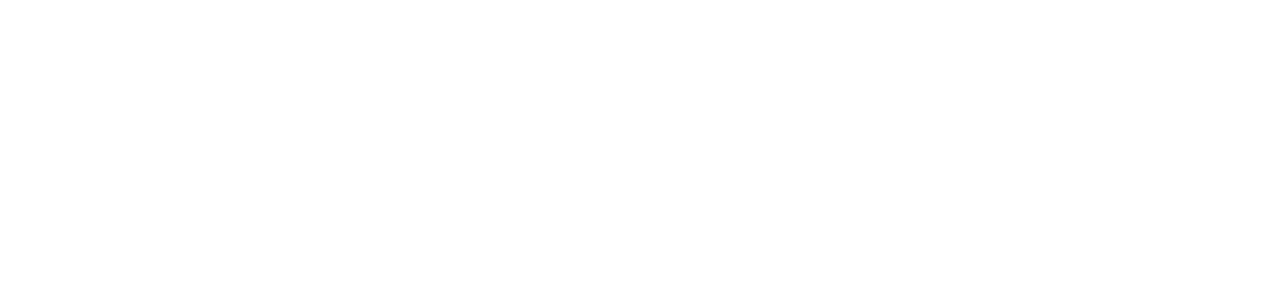
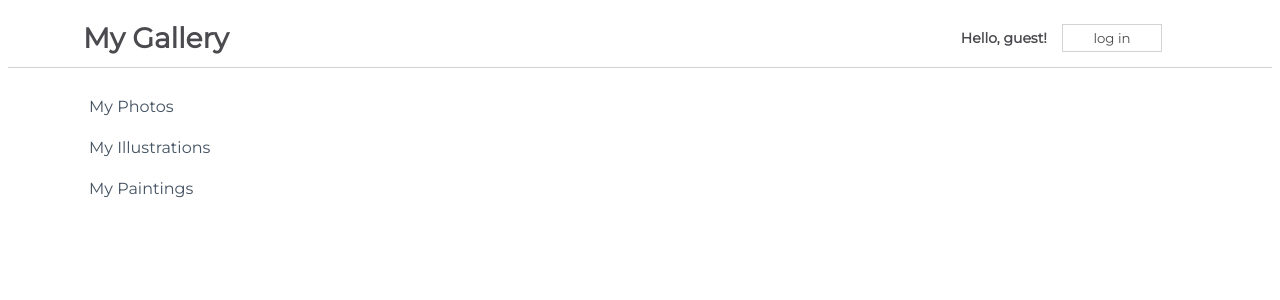
Before and after one commit to CleanOak/React-Challenge, a React (Create React App) app in the folder my-app/: page / in a window 1280 px wide. Shown: the top 300 px of the page. Built offline with nearby package versions, Linux system fonts and the light colour scheme.

Commit message:
add navbar component

```diff
--- a/my-app/src/App.js
+++ b/my-app/src/App.js
@@ -1,9 +1,15 @@
 import css from './App.module.css';
+import Sidebar from './components/Sidebar';
+import NavBarSimple from './components/NavBarSimple';
+import StatefulGreeting from './components/StatefulGreeting';
 
 function App() {
   return (
     <div className={css.App}>
-      {/* Add your components here */}
+      <Sidebar/>
+      <NavBarSimple/>
+
+      {/* <StatefulGreeting/> */}
     </div>
   );
 }
--- /dev/null
+++ b/my-app/src/components/NavBarSimple.js
@@ -0,0 +1,56 @@
+import css from './css/NavBarSimple.module.css'
+import React, { Component } from "react";
+
+class NavBarSimple extends Component {
+    constructor(){
+        super();
+        this.state = {
+            message: "Hello, guest!",
+            buttonText: "log in",
+        }
+    }
+
+    handleClick() {
+        this.setState((prevState, prevProps) =>{
+
+            console.log('Previous State:', prevState)
+            console.log('Previous Props', prevProps)
+            return {
+                message: prevState.message === "Hello, guest!" ? "Welcome back, User!" : "Hello, guest!",
+                buttonText: prevState.buttonText === "log in" ? "log out" : "log in"
+            }
+
+        }
+    );
+
+    }
+
+    render() {
+
+        return <div className={css.NavBar}>
+            <h1>My Gallery</h1>
+
+            <div>
+                <span>{this.state.message}</span>
+                <button onClick={() => this.handleClick()}>{this.state.buttonText}</button>
+            </div>
+
+           </div>
+
+    }
+}
+
+
+// const NavBarSimple = () => {
+//     return <nav className='css.NavBar'>
+//             <h1>My Gallery</h1>
+
+//             <div>
+//                 <span></span>
+//                 <button></button>
+//             </div>
+
+//            </nav>
+// }
+
+export default NavBarSimple;
--- a/my-app/src/components/Sidebar.js
+++ b/my-app/src/components/Sidebar.js
@@ -0,0 +1,12 @@
+import css from './css/Sidebar.module.css';
+
+const Sidebar = () => {
+    return <div className = {css.sidebar} >
+                <a href = "#." target= "_blank">My Photos</a>
+                <a href = "#." target= "_blank">My Illustrations</a>
+                <a href = "#." target= "_blank">My Paintings</a>
+            </div>
+}
+
+
+export default Sidebar;
--- /dev/null
+++ b/my-app/src/components/StatefulGreeting.js
@@ -0,0 +1,53 @@
+import React from "react";
+
+class StatefulGreeting extends React.Component {
+
+    constructor(props){
+        super(props);
+        this.state = {
+            introduction: "Hello!",
+            buttonText: "Exit",
+            count: 0,
+        };
+    }
+
+    handleClick() {
+        this.setState((prevState, prevProps) =>{
+
+            console.log('Previous State:', prevState)
+            console.log('Previous Props', prevProps)
+            return {
+                introduction: prevState.introduction === "Hello" ? "Goodbye" : "Hello",
+                buttonText: prevState.buttonText === "Exit" ? "Enter" : "Exit"
+            }
+
+        }
+    );
+
+    }
+
+    increment(){
+        this.setState((prevState, prevProps) => {
+            console.log('Previous State:', prevState)
+            console.log('Previous Props', prevProps)
+            return {
+                count: prevState.count + 1
+            }
+
+        })
+    }
+
+    render() {
+        return (
+            <div>
+                <h1>{this.state.introduction} {this.props.greetings}</h1>
+                <button onClick={() => this.handleClick()}>{this.state.buttonText}</button>
+                <button onClick={() => this.increment()}>Increment</button>
+                <p>You've clicked {this.state.count} times</p>
+            </div>
+
+     )
+    }
+}
+
+export default StatefulGreeting;
```
Also changed, not shown: 1 other file (tests, documents, lock files or other folders).
